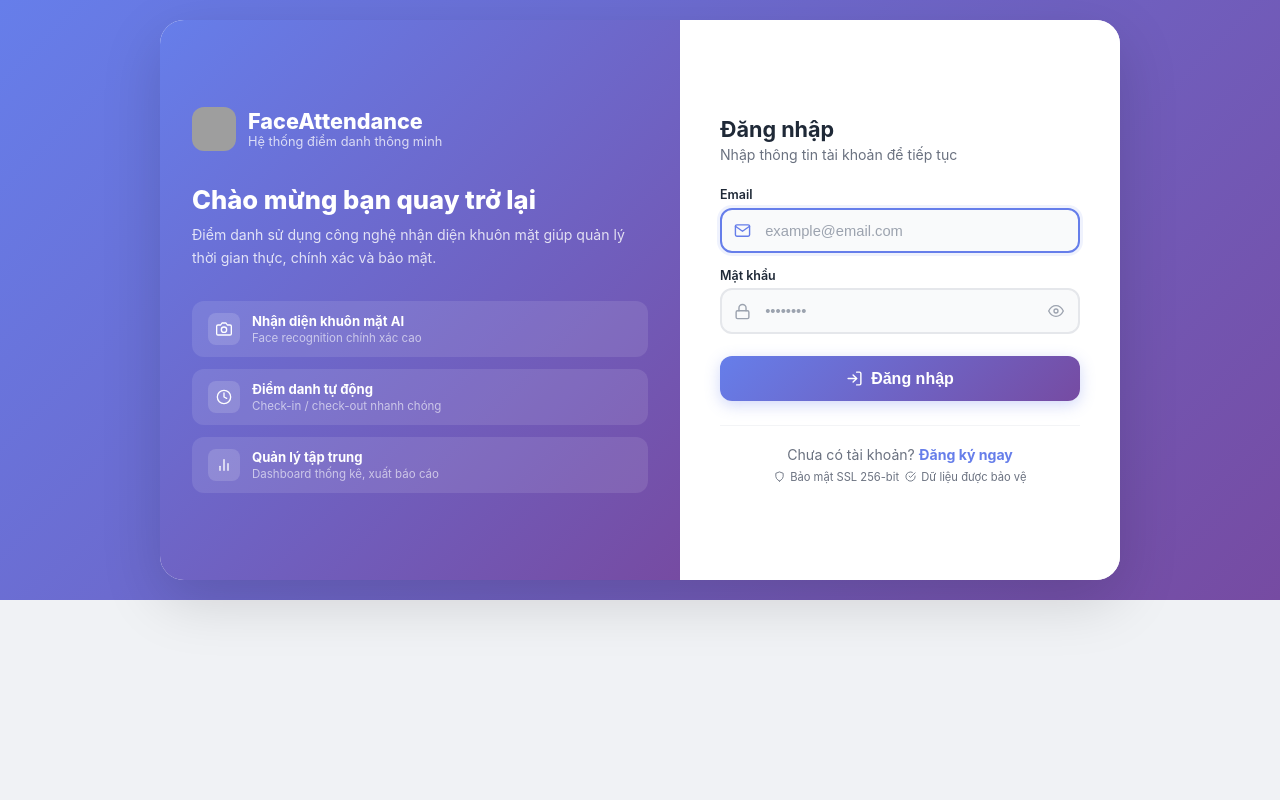
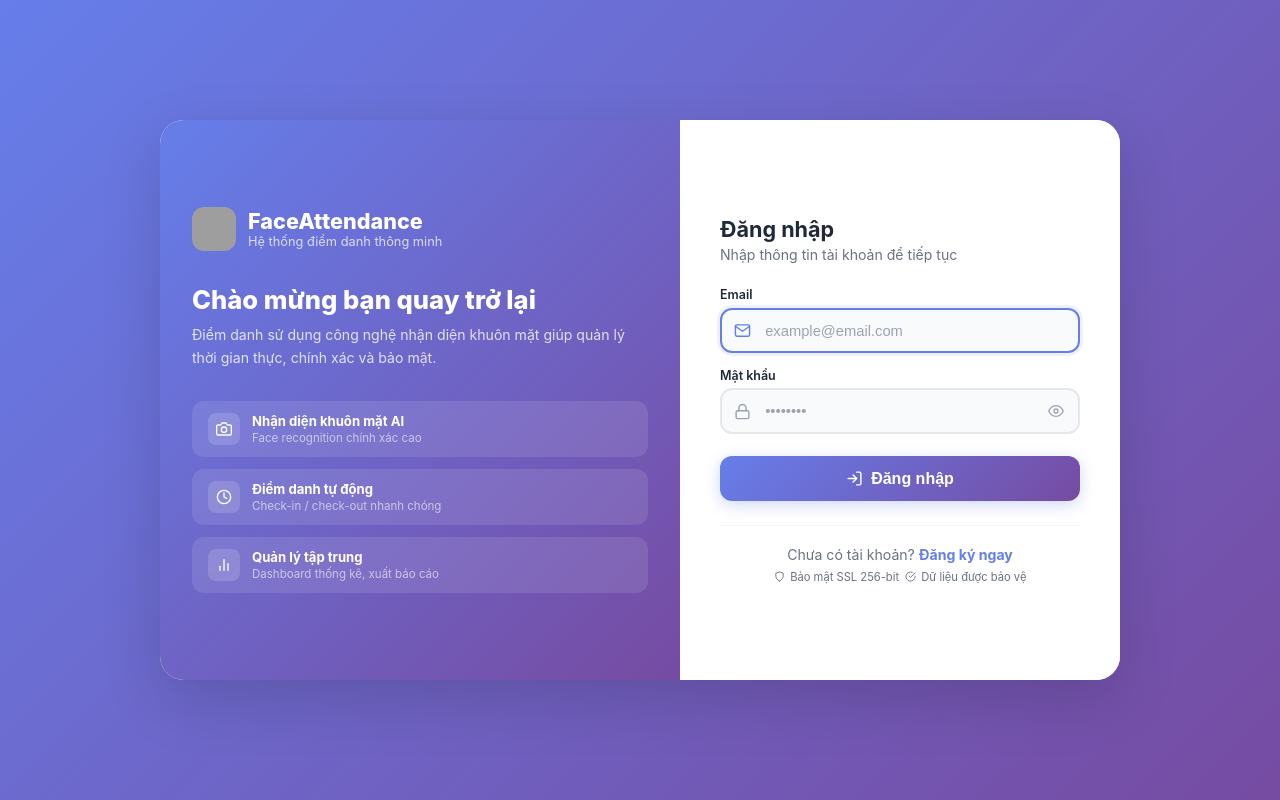
Before and after one commit to ViuGiaLai/face-attendance-system, a React (Vite) app in the folder frontend/: page /login in a window 1280 px wide. Built offline with nearby package versions, Linux system fonts and the light colour scheme; no server answers; grey boxes are pictures that could not be loaded.

Commit message:
fix white space: restore min-height:100vh on auth-page, remove inherit on app-main

```diff
--- a/frontend/src/App.css
+++ b/frontend/src/App.css
@@ -8,7 +8,6 @@
 }
 
 .app-main {
-  min-height: inherit;
   display: flex;
   flex-direction: column;
 }
--- a/frontend/src/pages/auth.css
+++ b/frontend/src/pages/auth.css
@@ -1,5 +1,5 @@
 .auth-page {
-  flex: 1;
+  min-height: 100vh;
   display: flex;
   align-items: center;
   justify-content: center;
```
